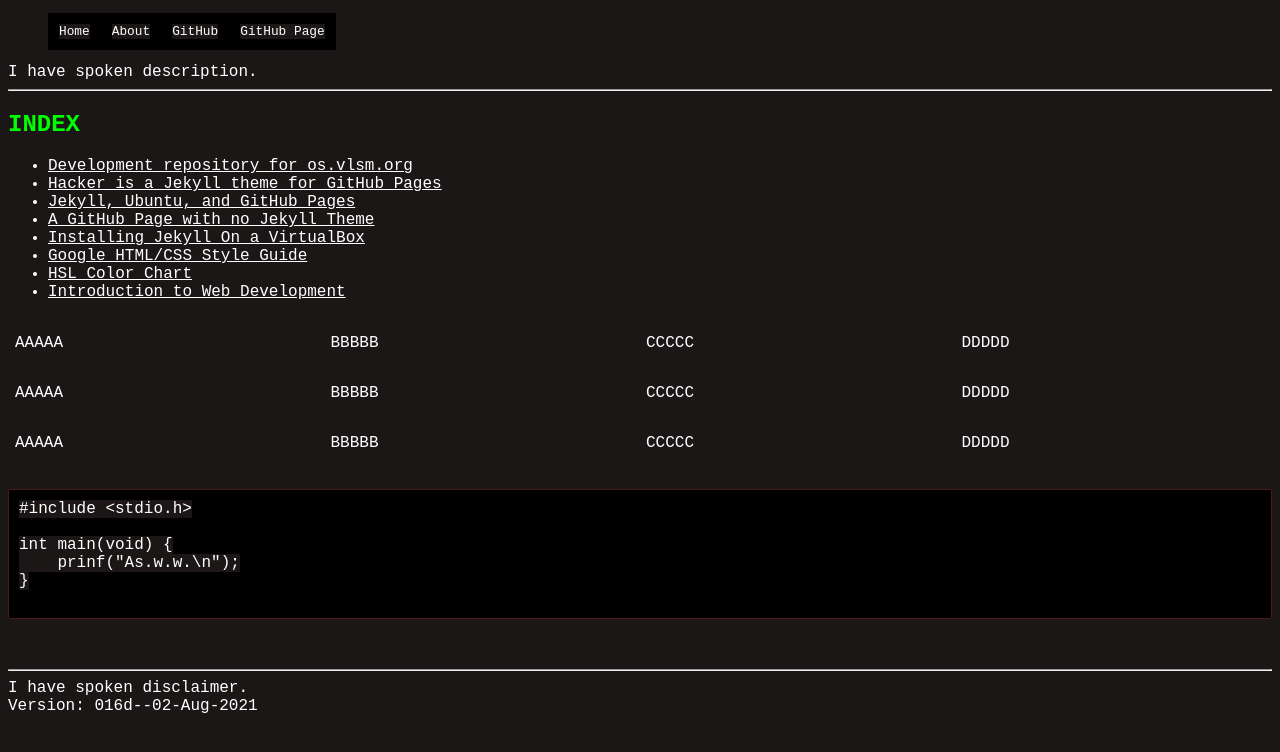
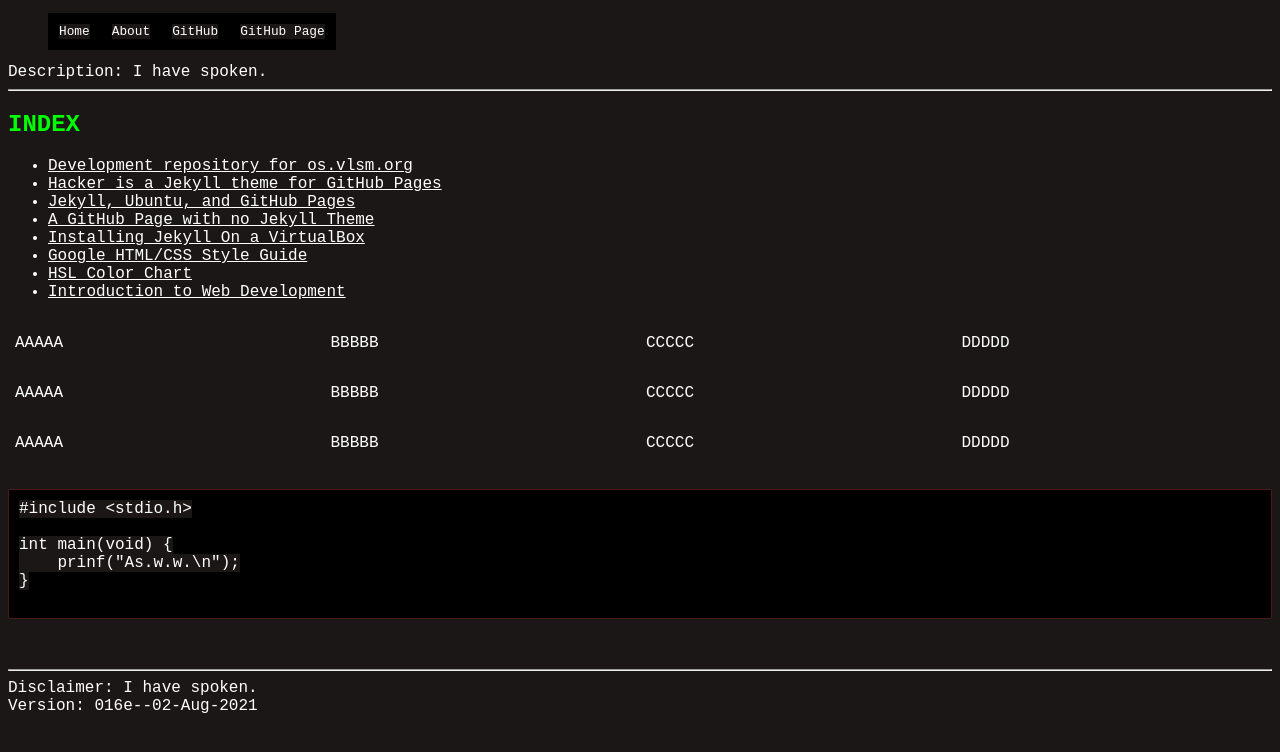
Before and after one commit to webjekyll/coba, a Jekyll site: the page built from index.md, in a window 1280 px wide. Shown: the top 752 px of the page. Built offline with Jekyll 4.4.1, drawn with Linux system fonts in a browser that asks for light colours; our own code applies the rules of GitHub Pages for plain Markdown files.

Commit message:
new file:   assets/images/gtmb.png modified:   assets/css/style.css

```diff
--- a/_config.yml
+++ b/_config.yml
@@ -1,9 +1,11 @@
-version:  "016d--02-Aug-2021"
+version:  "016e--02-Aug-2021"
 lang:     "en-US"
 description:
-   I have spoken description.
+  "Description:
+   I have spoken."
 disclaimer:
-   I have spoken disclaimer.
+   "Disclaimer:
+   I have spoken."
 navbarlinks:
 - navbar: "Home"
   link:   "/"
--- a/assets/css/style.css
+++ b/assets/css/style.css
@@ -1,15 +1,9 @@
 /*
 File: assets/css/style.css
 (c) 2021 - 2021 VauLSMorg This is a free HTML file.
-REV02: Mon 02 Aug 2021 10:31:58 WIB
+REV02: Mon 02 Aug 2021 11:00:00 WIB
 START: Sun 01 Aug 2021 21:20:00 WIB
  */
-
-* {
-  font-family:      monospace,courier;
-  color:            hsl(0,   100%, 100%);
-  background-color: hsl(0,    10%,  10%);
-}
 
 .navbar {
   font-size:        0.8em;
@@ -34,7 +28,11 @@ START: Sun 01 Aug 2021 21:20:00 WIB
   padding:          2px;
 }
 
-
+* {
+  font-family:      monospace,courier;
+  color:            hsla(  0, 100%, 100%, 1);
+  background-color: hsla(  0,  10%,  10%, 1);
+}
 
 h1, h2, h3, h4, h5, h6 {
   color:            hsla(120, 100%,  50%, 1);
```
Also changed, not shown: assets/images/gtmb.png (added), 1 other file.
